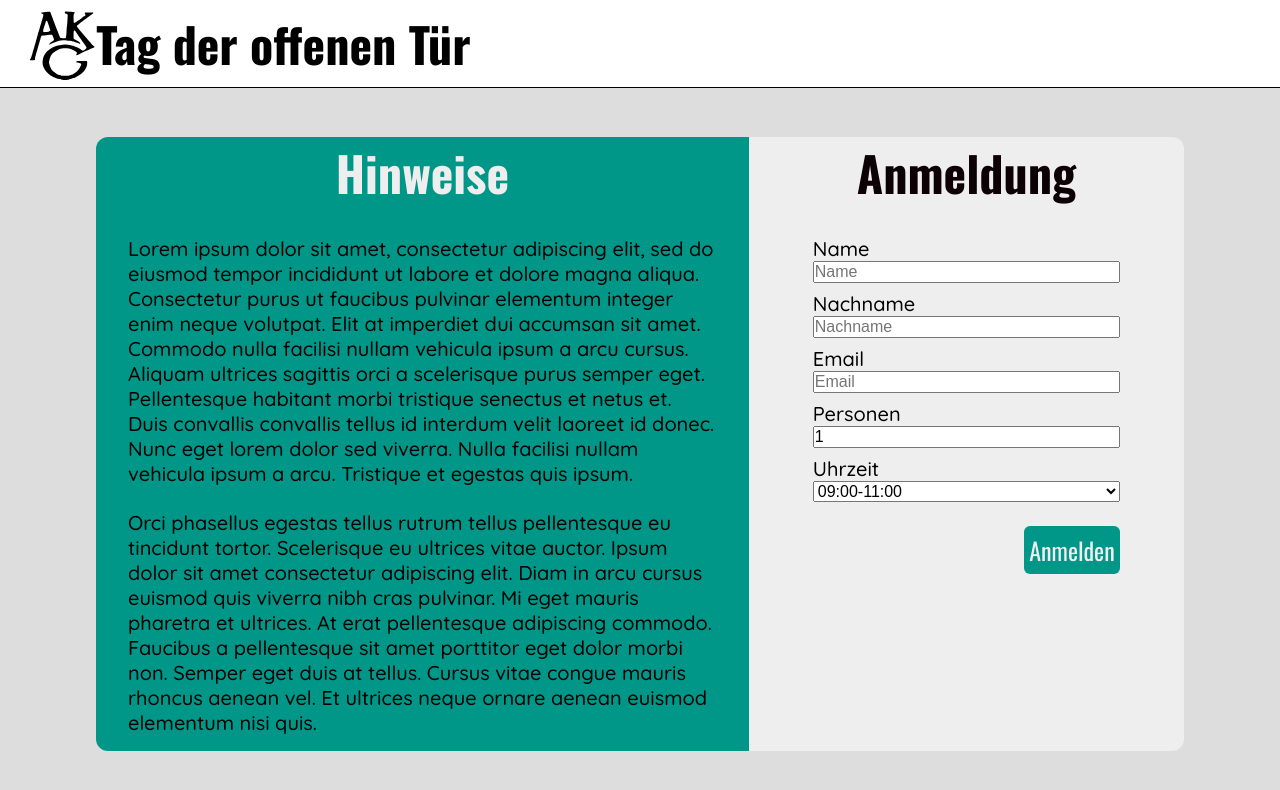
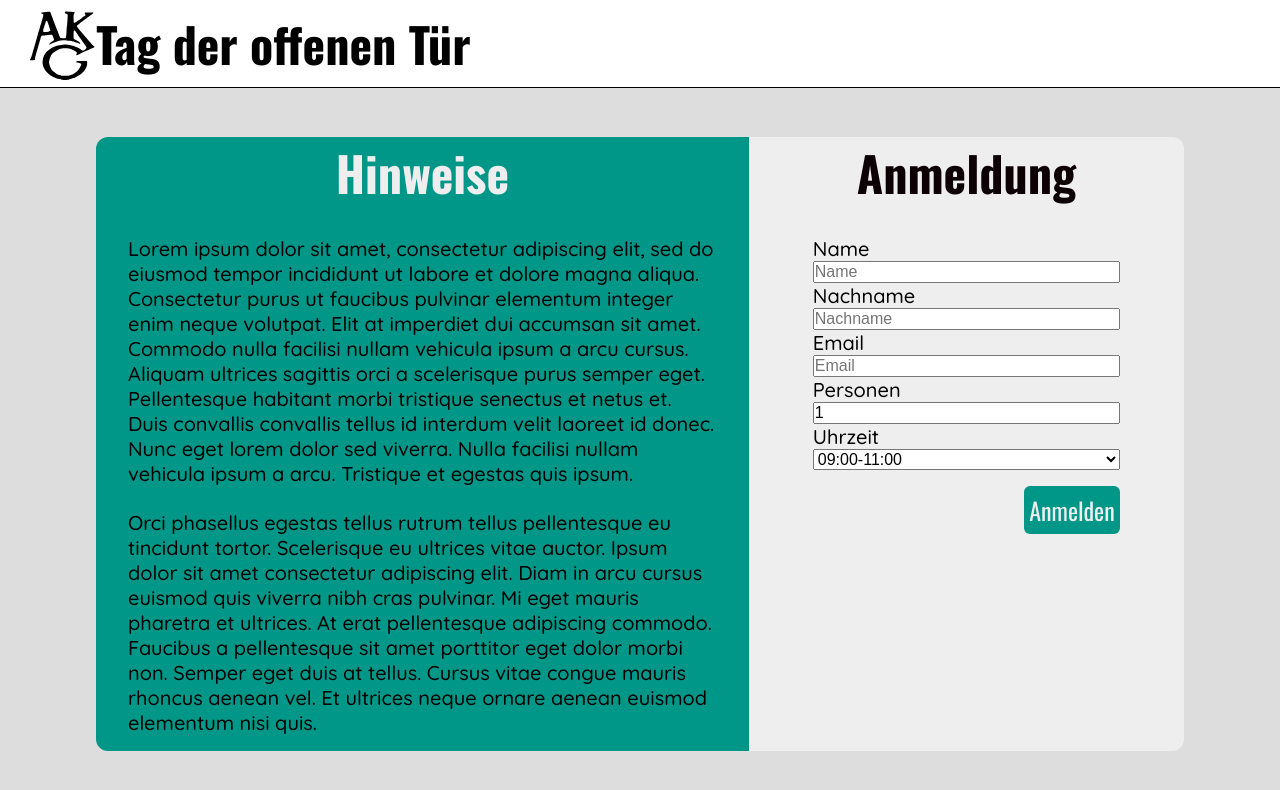
Before and after one commit to antebrl/TOTAnmeldung, a React (Create React App) app in the folder client/: page / in a window 1280 px wide. Shown: the top 790 px of the page. Built offline with nearby package versions, Linux system fonts and the light colour scheme.

Commit message:
fixed all

```diff
--- a/client/src/components/Inputs.js
+++ b/client/src/components/Inputs.js
@@ -1,5 +1,4 @@
 import React, { useState } from "react";
-import axios from "axios"
 import "../styles/inputs.css"
 
 const Inputs = () => {
@@ -10,24 +9,11 @@ const Inputs = () => {
     const [dependants, setDependants] = useState(1)
     const [time, setTime] = useState("09:00-11:00")
 
-    //Changes Dependants if user input is invalid.
-    const handleDependants = (e) => {
-        console.log(e.target.value)
-        if(e.target.value > 5) setDependants(5)
-        else if (e.target.value < 1) setDependants(1)
-        else setDependants(e.target.value)
-    }
 
-    const submit = () => {
-        /* fix this shit
-        axios.post(`http://localhost:3001/api/person`, {
-            vorname: name,
-            name: lastName,
-            email: email,
-            zeit: time,
-            personen: dependants
-        }).then(res => console.log(res))
-        */
+    const invalidEmail = () => {console.log("Invalid Email.")}
+
+    const submit = (e) => {
+       e.preventDefault()
 
        const requestOptions = {
         method: 'POST',
@@ -43,49 +29,42 @@ const Inputs = () => {
 
         fetch("/api/person", requestOptions)
             .then((res) => res.json())
-            .then((data) => console.log(data.message));
-    }
-
-    const validateSubmit = () => {
-        if(!name || !lastName || !email || !dependants || !time) {
-            alert("Du Huso")
-            return
-        }
-        if(!isNaN(name) || !isNaN(lastName)) {
-            alert("Du Misset")
-            return
-        }
-        submit()
+            .then((data) => {
+                console.log(data.message)
+                if(data.message === "Email is invalid") invalidEmail();
+            });
     }
 
     return(
         <div className="Inputs">
+            <form onSubmit={(e) => submit(e)}>
                 <div className="in">
                         <label>Name</label>
-                    <input type={"text"} placeholder="Name" onChange={(e) => {setName(e.target.value)}}/>
+                        <input type={"text"} placeholder="Name" onChange={(e) => {setName(e.target.value)}} required/>
                     </div>
                     <div className="in">
                         <label>Nachname</label>
-                    <input type={"text"} placeholder="Nachname" onChange={(e) => {setLastName(e.target.value)}}/>
+                        <input type={"text"} placeholder="Nachname" onChange={(e) => {setLastName(e.target.value)}} required/>
                     </div>
                     <div className="in">
                         <label>Email</label>
-                    <input type={"email"} placeholder="Email" onChange={(e) => setEmail(e.target.value)}/>
+                        <input type={"email"} placeholder="Email" onChange={(e) => setEmail(e.target.value)} required/>
                     </div>
                     <div className="in">
                         <label>Personen</label>
-                    <input type={"number"} value={dependants} min={1} max={5} onChange={(e) => {handleDependants(e)}}/>
+                        <input type={"number"} value={dependants} min={1} max={5} onChange={(e) => {setDependants(e.target.value)}} required/>
                     </div>
                     <div className="in">
                         <label>Uhrzeit</label>
-                    <select onChange={(e) => {setTime(e.target.value)}}>
+                        <select onChange={(e) => {setTime(e.target.value)}} required>
                             <option>09:00-11:00</option>
                             <option>11:30-13:30</option>
                         </select>
                     </div>
                     <div className="submit">
-                    <button onClick={validateSubmit}>Anmelden</button>
+                        <input type={"submit"} value={"Anmelden"}></input>
                 </div>
+            </form>
         </div>
     )
 }
--- a/client/src/styles/inputs.css
+++ b/client/src/styles/inputs.css
@@ -24,7 +24,7 @@ input {
     justify-content: flex-end;
 }
 
-.submit button {
+.submit input {
     height: 6vh;
     width: 12vh;
     margin-top: 2vh;
```
Lines whose indentation alone changed are shown as unchanged.
